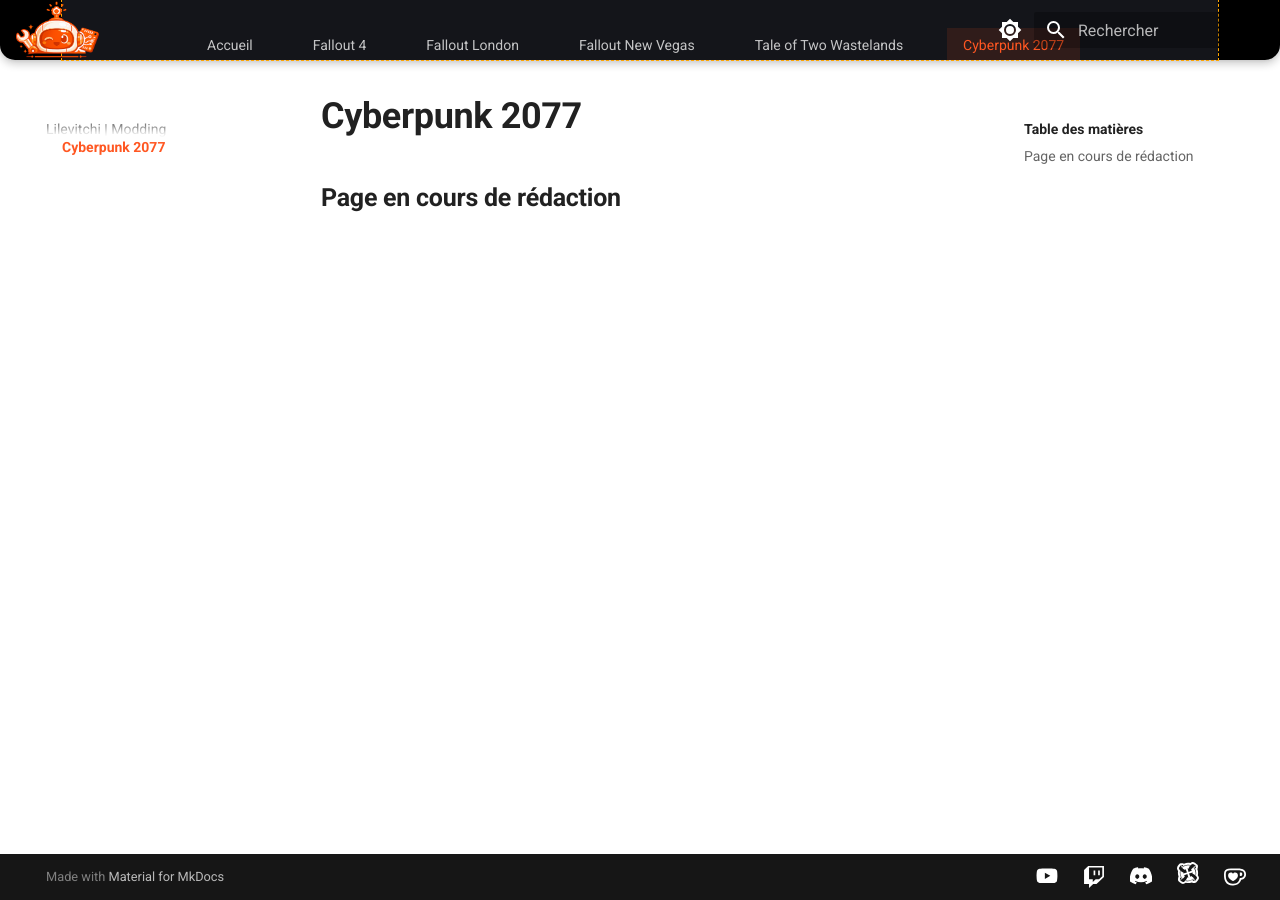
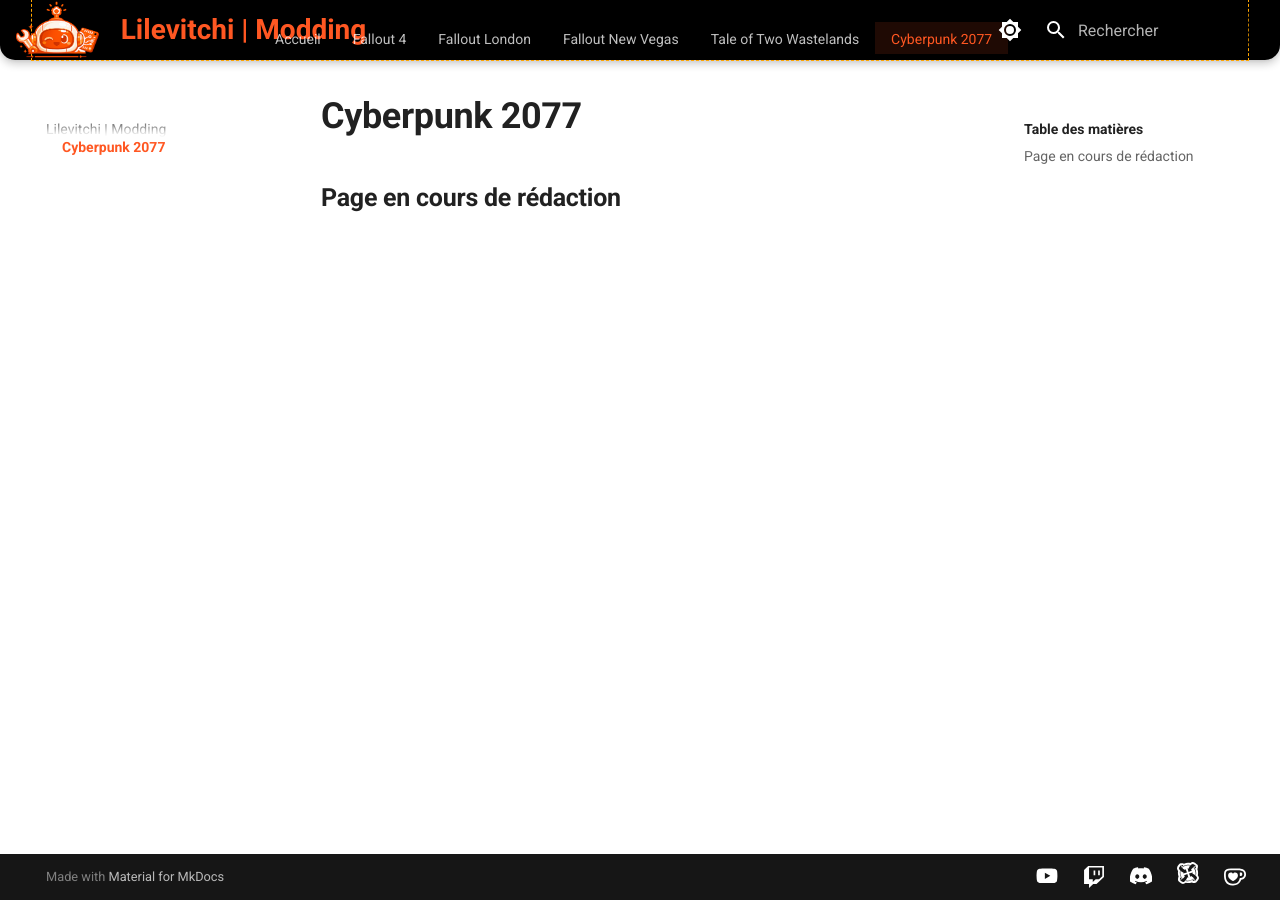
Before and after one commit to Lilevitchi/lilevitchi.github.io, an MkDocs documentation site: the page built from docs/cyberpunk/index.md, in a window 1280 px wide. Built offline with MkDocs 1.6.1 and Material for MkDocs 9.7.7, drawn with Linux system fonts in a browser that asks for light colours.

Commit message:
Update extra.css

```diff
--- a/docs/stylesheets/extra.css
+++ b/docs/stylesheets/extra.css
@@ -121,7 +121,7 @@
    2. NAVIGATION
    ==============================*/
 
-/* Conteneur des tabs (injecté par Material) */
+/* Conteneur général */
 [data-md-color-scheme] .md-header__tabs {
   position: absolute;
   left: 50%;
@@ -134,17 +134,20 @@
   display: flex;
   justify-content: center;
   height: var(--header-height);
-  background: none;
+  background: transparent;
   pointer-events: none;
 }
 
-/* Tabs bar */
+/* Barre des tabs */
 [data-md-color-scheme] .md-tabs {
-  width: 100%;
-  max-width: var(--grid-max-width);
-  margin: 0 auto;
   display: flex;
   justify-content: center;
+  width: 100%;
+  /*max-width: var(--grid-max-width);*/
+  background: transparent;
+  /*margin: 0 auto;*/
+  box-shadow: none;
+  pointer-events: none;
   outline: 1px dashed orange;
 }
 
@@ -152,23 +155,28 @@
 [data-md-color-scheme] .md-tabs__list {
   display: flex;
   align-items: center;
-  gap: 0.2rem;
-  padding-top: 12px;
+  gap: 0;
+  padding: 0;
+  margin: 0;
+  pointer-events: none;
 }
 
+/* Item = Source de l'espace */
 [data-md-color-scheme] .md-tabs__item {
   margin: 0;
+  padding: 0;
 }
 
 /* Onglet — état normal */
 [data-md-color-scheme] .md-tabs__link {
+  pointer-events: auto;
   display: flex;
   padding: 0.4rem 0.8rem;
   color: var(--white);
   opacity: 0.75;
-  pointer-events: auto;
 
   border-bottom: 3px solid transparent;
+  background: transparent;
   /*border-radius: var(--radius-sm) var(--radius-sm) 0 0;*/
 
   transition: color var(--transition-base),
```
